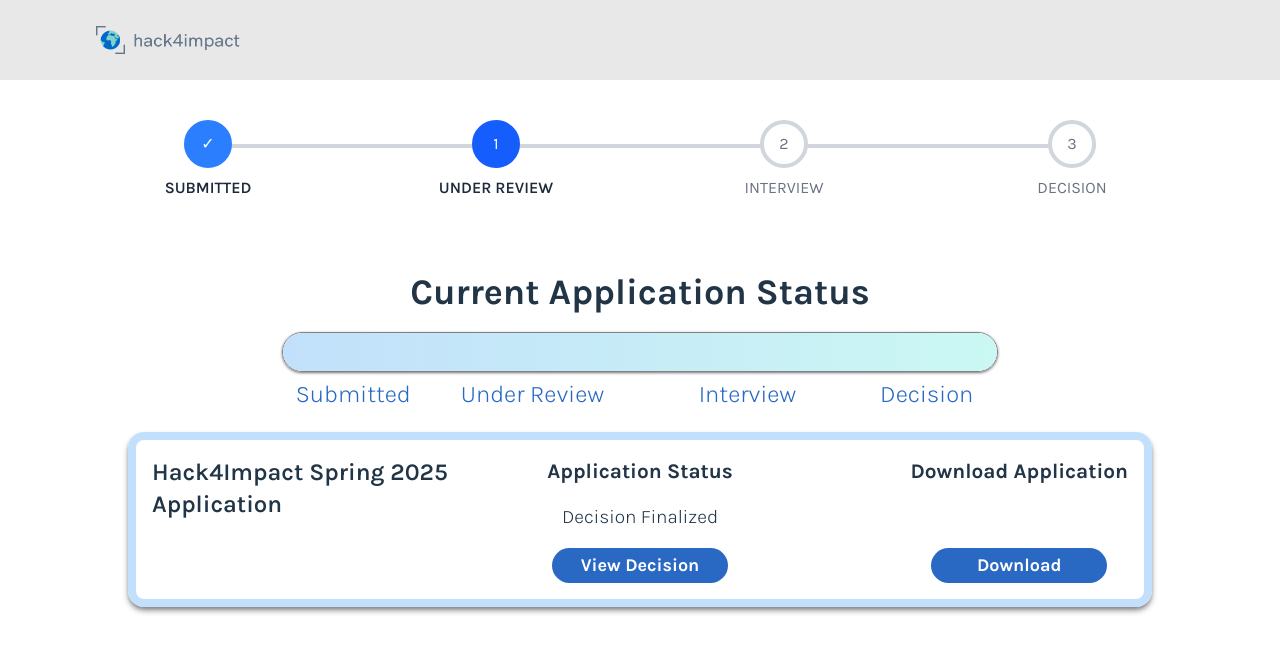
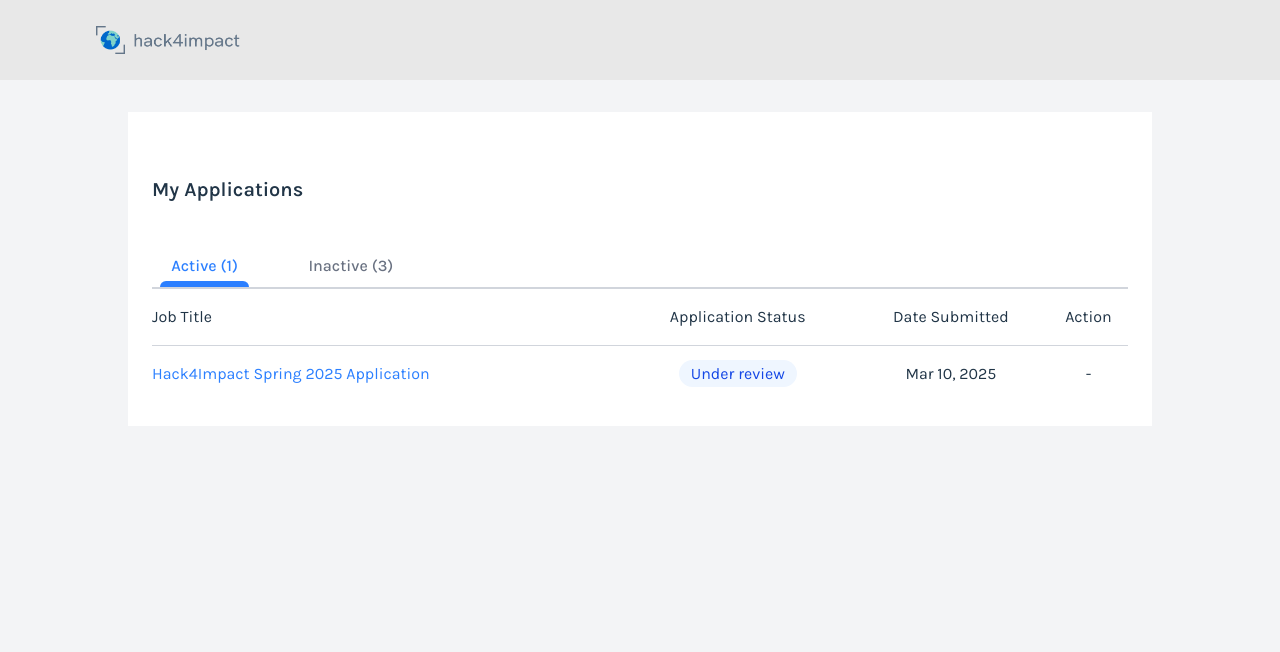
Before and after one commit to Hack4Impact-UMD/h4i-internal-application-tool, a React (Vite) app in the folder frontend/: page / in a window 1280 px wide. Shown: the top 652 px of the page. Built offline with nearby package versions, Linux system fonts and the light colour scheme.

Commit message:
update status page layout

```diff
--- a/frontend/src/components/status/StatusPage.tsx
+++ b/frontend/src/components/status/StatusPage.tsx
@@ -1,49 +1,105 @@
 import { Status } from '../../services/applicationStatus';
-import ApplicationTimeline from './ApplicationTimeline';
+import { useState } from 'react';
 
 import Navbar from './Navbar';
 import ProgressBar from './ProgressBar';
 import StatusBox from './StatusBox';
-import StatusTimeline from './ApplicationTimeline.tsx';
 
 function StatusPage() {
+    const [activeTab, setActiveTab] = useState<'active' | 'inactive'>('active');
+
     // TODO: Get these fields from the centralized state
     const status = Status.ACCEPTED;
     const applicationUrl = "/";
 
-    // const incompleteApplicationError = "Looks like you haven't submitted your application yet. Please submit when you're ready.";
+    const incompleteApplicationError = "Looks like you haven't submitted your application yet. Please submit when you're ready.";
 
     return (
         <>
-            <Navbar />
-            {/* <ApplicationTimeline/> */}
-            <StatusTimeline/>
-
-            <div className="flex flex-col w-full items-center p-8">
-                <div className="flex flex-col w-full gap-5 font-bold max-w-5xl items-center">
-                    <h1 className="text-4xl">
-                        Current Application Status
+            <div className="min-h-screen bg-gray-100">
+                <Navbar isSignedIn={false} />
+                <div className="bg-white p-6 w-full max-w-5xl mx-auto m-8">
+                    <h1 className="text-xl mt-10 mb-10 font-semibold">
+                        My Applications
                     </h1>
 
-                    <ProgressBar
-                        fillLevel={status} />
+                    <div className="border-b border-gray-300">
+                        <div className="flex gap-8">
+                            <button
+                                onClick={() => setActiveTab('active')}
+                                className={`relative pb-4 px-1 ${
+                                    activeTab === 'active'
+                                        ? 'text-blue-500'
+                                        : 'text-gray-500'
+                                }`}
+                                style={{ background: 'none', border: 'none', outline: 'none' }}
+                            >
+                                Active (1)
+                                {activeTab === 'active' && (
+                                    <div className="absolute bottom-0 left-2 right-2 h-1.5 bg-blue-500 rounded-t-full" />
+                                )}
+                            </button>
+                            <button
+                                onClick={() => setActiveTab('inactive')}
+                                className={`relative pb-4 px-1 ${
+                                    activeTab === 'inactive'
+                                        ? 'text-blue-500'
+                                        : 'text-gray-500'
+                                }`}
+                                style={{ background: 'none', border: 'none', outline: 'none' }}
+                            >
+                                Inactive (3)
+                                {activeTab === 'inactive' && (
+                                    <div className="absolute bottom-0 left-2 right-2 h-1.5 bg-blue-500 rounded-t-full" />
+                                )}
+                            </button>
+                        </div>
+                    </div>
 
-                    {/* {status === 0 &&
-                        <div className="max-w-96 px-4 text-center text-[1.4rem] text-red">
-                            <p>
-                                {incompleteApplicationError}
-                            </p>
-                        </div>} */}
+                    {/* <ProgressBar
+                        fillLevel={4} /> */}
 
-                    {status > 0 &&
-                        <StatusBox
-                            status={status}
-                            applicationUrl={applicationUrl} />}
-
+                    <div>
+                        <table className="w-full">
+                            <thead>
+                                <tr className="border-t border-gray-300">
+                                    <th className="pb-4 pt-4 text-left font-normal">Job Title</th>
+                                    <th className="pb-4 pt-4 text-center font-normal">Application Status</th>
+                                    <th className="pb-4 pt-4 text-center font-normal">Date Submitted</th>
+                                    <th className="pb-4 pt-4 text-center font-normal">Action</th>
+                                </tr>
+                            </thead>
+                            <tbody>
+                                {activeTab === 'active' ? (
+                                    <tr className="border-t border-gray-300">
+                                        <td className="py-4 text-blue-500">Hack4Impact Spring 2025 Application</td>
+                                        <td className="text-center"><span className="bg-blue-50 text-blue-700 px-3 py-1 rounded-full">Under review</span></td>
+                                        <td className="text-center">Mar 10, 2025</td>
+                                        <td className="text-center">-</td>
+                                    </tr>
+                                ) : (
+                                    <>
+                                        <tr className="border-t border-gray-300">
+                                            <td className="py-4">Hack4Impact Spring 2024 Application</td>
+                                            <td className="text-center"><span className="bg-gray-100 px-3 py-1 rounded-full">Ended</span></td>
+                                            <td className="text-center">Feb 10, 2024</td>
+                                            <td className="text-center text-blue-500">View Decision</td>
+                                        </tr>
+                                        <tr className="border-t border-gray-300">
+                                            <td className="py-4">Hack4Impact Spring 2023 Application</td>
+                                            <td className="text-center"><span className="bg-gray-100 px-3 py-1 rounded-full">Accept</span></td>
+                                            <td className="text-center">Mar 21, 2023</td>
+                                            <td className="text-center">-</td>
+                                        </tr>
+                                    </>
+                                )}
+                            </tbody>
+                        </table>
+                    </div>
                 </div>
             </div>
         </>
-    )
+    );
 }
 
 export default StatusPage;
```
